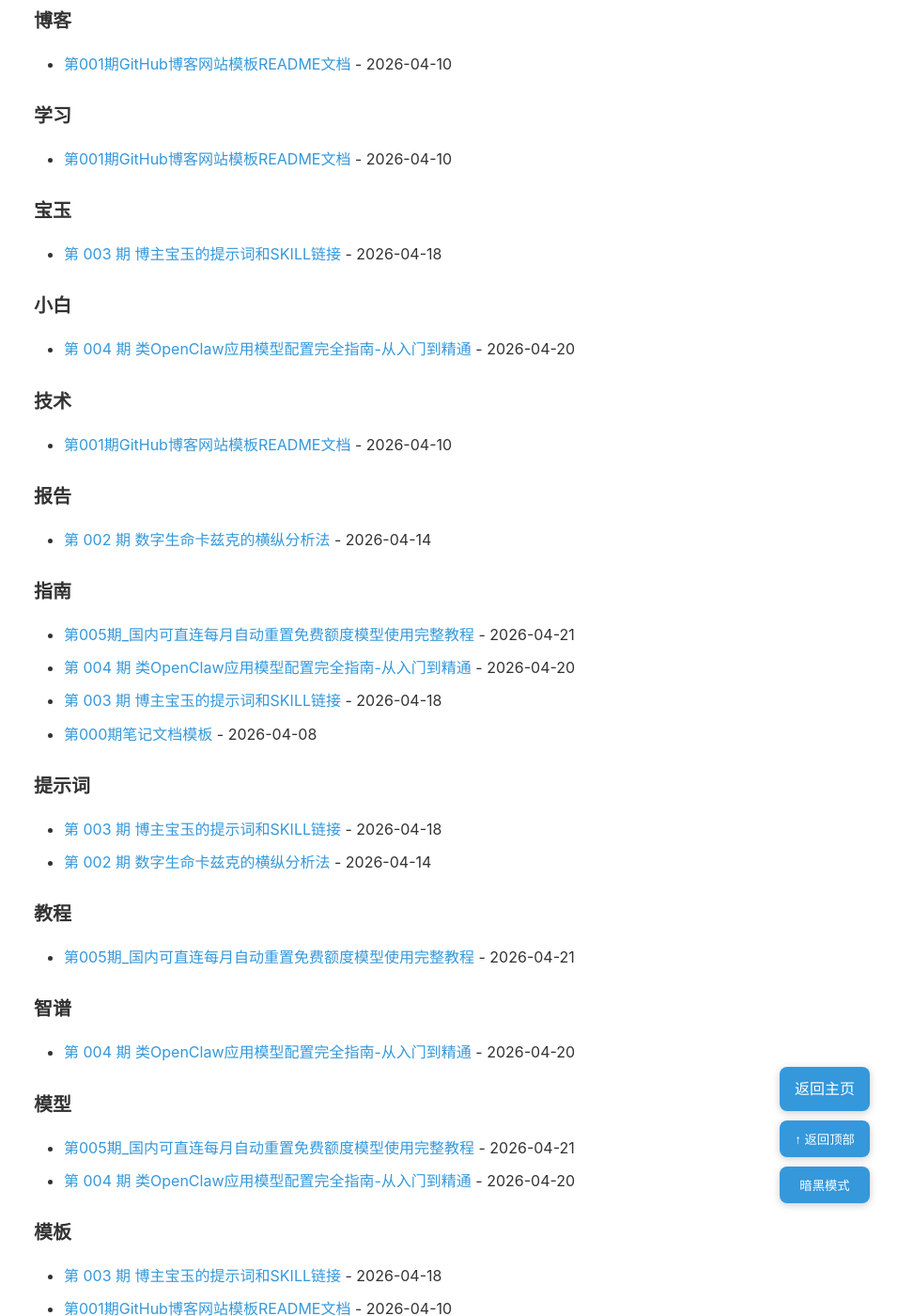
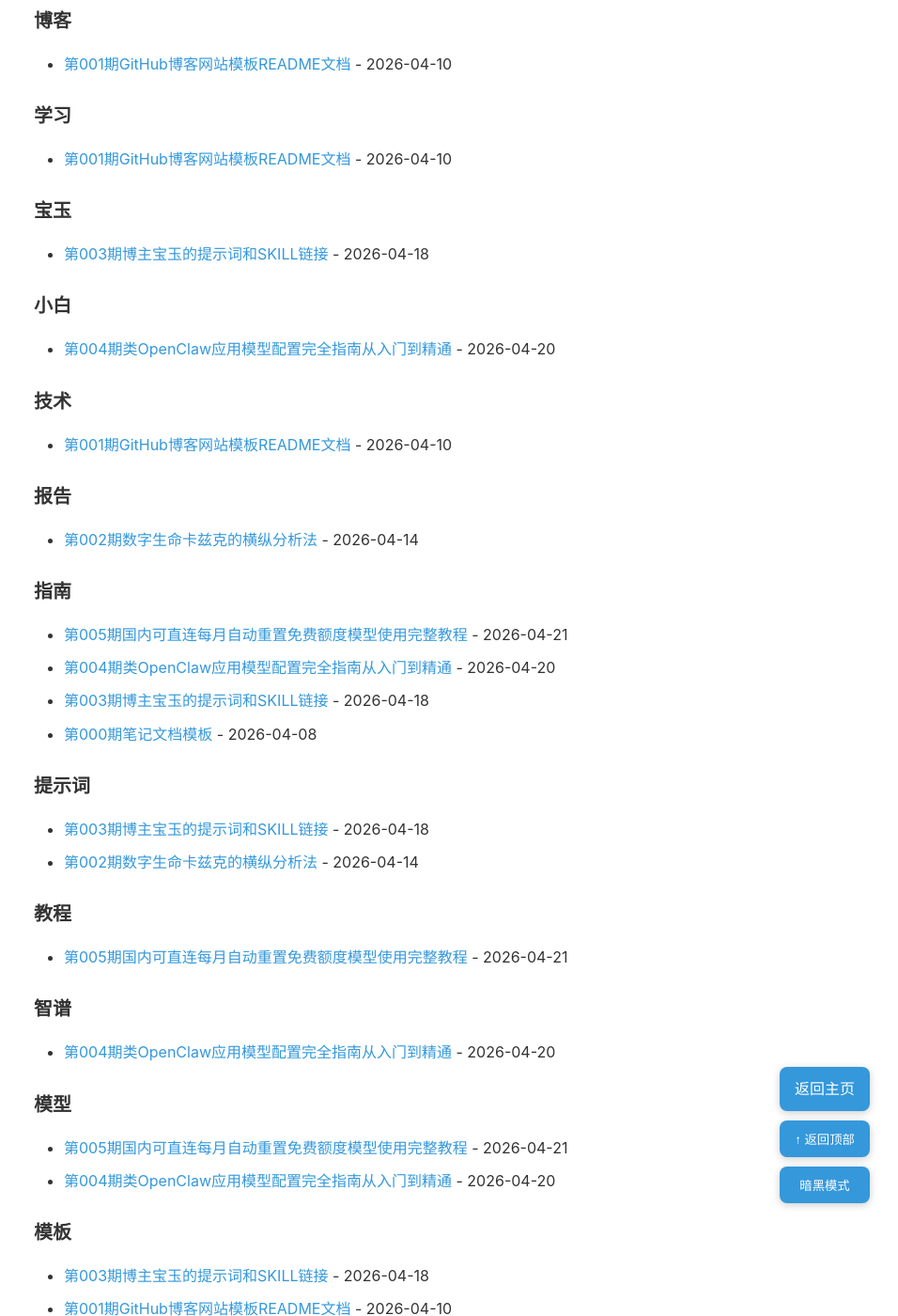
Before and after one commit to yihufree/yihufree.github.io, a Jekyll site: the page built from 文章目录.md, in a window 1280 px wide and 1400 px high, scrolled down 3326 px. Shown: the whole window at 94% size, without its empty margins (324-1280 px from the left). Built offline with Jekyll 4.4.1, drawn with Linux system fonts in a browser that asks for light colours; our own code applies the rules of GitHub Pages for plain Markdown files; comment, search, counter and statistics services are not loaded; some of the changed text lies outside the part shown.

Commit message:
🤖 自动更新文章目录

```diff
--- a/文章目录.md
+++ b/文章目录.md
@@ -32,12 +32,12 @@
 
 | 序号 | 标题 | 日期 | 标签 |
 |------|------|------|------|
-| 1 | [第005期_国内可直连每月自动重置免费额度模型使用完整教程](/2026/04/21/第 005 期每月自动重置免费额度模型使用教程.html) | 2026-04-21 | `模型` `API` `指南` `免费` `教程` |
-| 2 | [第 004 期 类OpenClaw应用模型配置完全指南-从入门到精通](/2026/04/20/第 004 期-类OpenClaw应用模型配置完全指南-从入门到精通.html) | 2026-04-20 | `龙虾` `配置` `指南` `小白` `模型` `DeepSeek` `智谱` `硅基流动` `OpenRouter` |
-| 3 | [第 003 期 博主宝玉的提示词和SKILL链接](/2026/04/18/第 003 期-博主宝玉的提示词和SKILL链接l.html) | 2026-04-18 | `模板` `写作` `指南` `skill` `提示词` `Prompt` `Jim Liu` `宝玉` |
-| 4 | [第 002 期 数字生命卡兹克的横纵分析法](/2026/04/14/第 002 期-数字生命卡兹克的横纵分析法.html) | 2026-04-14 | `Prompt` `写作` `提示词` `横纵分析法` `研究` `深度` `报告` |
-| 5 | [第001期GitHub博客网站模板README文档](/2026/04/10/第 001 期-GitHub博客网站模板README文档.html) | 2026-04-10 | `博客` `网站` `模板` `学习` `技术` `GitHub` |
-| 6 | [第000期笔记文档模板](/2026/04/08/第 000 期笔记文档模板.html) | 2026-04-08 | `模板` `写作` `指南` |
+| 1 | [第005期国内可直连每月自动重置免费额度模型使用完整教程](/2026/04/21/第005期每月自动重置免费额度模型使用教程.html) | 2026-04-21 | `模型` `API` `指南` `免费` `教程` |
+| 2 | [第004期类OpenClaw应用模型配置完全指南从入门到精通](/2026/04/20/第004期类OpenClaw应用模型配置完全指南-从入门到精通.html) | 2026-04-20 | `龙虾` `配置` `指南` `小白` `模型` `DeepSeek` `智谱` `硅基流动` `OpenRouter` |
+| 3 | [第003期博主宝玉的提示词和SKILL链接](/2026/04/18/第003期博主宝玉的提示词和SKILL链接l.html) | 2026-04-18 | `模板` `写作` `指南` `skill` `提示词` `Prompt` `Jim Liu` `宝玉` |
+| 4 | [第002期数字生命卡兹克的横纵分析法](/2026/04/14/第002期数字生命卡兹克的横纵分析法.html) | 2026-04-14 | `Prompt` `写作` `提示词` `横纵分析法` `研究` `深度` `报告` |
+| 5 | [第001期GitHub博客网站模板README文档](/2026/04/10/第001期GitHub博客网站模板README文档.html) | 2026-04-10 | `博客` `网站` `模板` `学习` `技术` `GitHub` |
+| 6 | [第000期笔记文档模板](/2026/04/08/第000期笔记文档模板.html) | 2026-04-08 | `模板` `写作` `指南` |
 | 7 | [测试文章](/2026/04/07/测试文章.html) | 2026-04-07 |  |
 
 ---
@@ -46,17 +46,17 @@
 
 ### 2026 年
 
-- **2026-04-21** - [第005期_国内可直连每月自动重置免费额度模型使用完整教程](/2026/04/21/第 005 期每月自动重置免费额度模型使用教程.html)
+- **2026-04-21** - [第005期国内可直连每月自动重置免费额度模型使用完整教程](/2026/04/21/第005期每月自动重置免费额度模型使用教程.html)
   - 标签：`模型` `API` `指南` `免费` `教程`
-- **2026-04-20** - [第 004 期 类OpenClaw应用模型配置完全指南-从入门到精通](/2026/04/20/第 004 期-类OpenClaw应用模型配置完全指南-从入门到精通.html)
+- **2026-04-20** - [第004期类OpenClaw应用模型配置完全指南从入门到精通](/2026/04/20/第004期类OpenClaw应用模型配置完全指南-从入门到精通.html)
   - 标签：`龙虾` `配置` `指南` `小白` `模型` `DeepSeek` `智谱` `硅基流动` `OpenRouter`
-- **2026-04-18** - [第 003 期 博主宝玉的提示词和SKILL链接](/2026/04/18/第 003 期-博主宝玉的提示词和SKILL链接l.html)
+- **2026-04-18** - [第003期博主宝玉的提示词和SKILL链接](/2026/04/18/第003期博主宝玉的提示词和SKILL链接l.html)
   - 标签：`模板` `写作` `指南` `skill` `提示词` `Prompt` `Jim Liu` `宝玉`
-- **2026-04-14** - [第 002 期 数字生命卡兹克的横纵分析法](/2026/04/14/第 002 期-数字生命卡兹克的横纵分析法.html)
+- **2026-04-14** - [第002期数字生命卡兹克的横纵分析法](/2026/04/14/第002期数字生命卡兹克的横纵分析法.html)
   - 标签：`Prompt` `写作` `提示词` `横纵分析法` `研究` `深度` `报告`
-- **2026-04-10** - [第001期GitHub博客网站模板README文档](/2026/04/10/第 001 期-GitHub博客网站模板README文档.html)
+- **2026-04-10** - [第001期GitHub博客网站模板README文档](/2026/04/10/第001期GitHub博客网站模板README文档.html)
   - 标签：`博客` `网站` `模板` `学习` `技术` `GitHub`
-- **2026-04-08** - [第000期笔记文档模板](/2026/04/08/第 000 期笔记文档模板.html)
+- **2026-04-08** - [第000期笔记文档模板](/2026/04/08/第000期笔记文档模板.html)
   - 标签：`模板` `写作` `指南`
 - **2026-04-07** - [测试文章](/2026/04/07/测试文章.html)
 
@@ -66,125 +66,125 @@
 
 ### API
 
-- [第005期_国内可直连每月自动重置免费额度模型使用完整教程](/2026/04/21/第 005 期每月自动重置免费额度模型使用教程.html) - 2026-04-21
+- [第005期国内可直连每月自动重置免费额度模型使用完整教程](/2026/04/21/第005期每月自动重置免费额度模型使用教程.html) - 2026-04-21
 
 ### DeepSeek
 
-- [第 004 期 类OpenClaw应用模型配置完全指南-从入门到精通](/2026/04/20/第 004 期-类OpenClaw应用模型配置完全指南-从入门到精通.html) - 2026-04-20
+- [第004期类OpenClaw应用模型配置完全指南从入门到精通](/2026/04/20/第004期类OpenClaw应用模型配置完全指南-从入门到精通.html) - 2026-04-20
 
 ### GitHub
 
-- [第001期GitHub博客网站模板README文档](/2026/04/10/第 001 期-GitHub博客网站模板README文档.html) - 2026-04-10
+- [第001期GitHub博客网站模板README文档](/2026/04/10/第001期GitHub博客网站模板README文档.html) - 2026-04-10
 
 ### Jim Liu
 
-- [第 003 期 博主宝玉的提示词和SKILL链接](/2026/04/18/第 003 期-博主宝玉的提示词和SKILL链接l.html) - 2026-04-18
+- [第003期博主宝玉的提示词和SKILL链接](/2026/04/18/第003期博主宝玉的提示词和SKILL链接l.html) - 2026-04-18
 
 ### OpenRouter
 
-- [第 004 期 类OpenClaw应用模型配置完全指南-从入门到精通](/2026/04/20/第 004 期-类OpenClaw应用模型配置完全指南-从入门到精通.html) - 2026-04-20
+- [第004期类OpenClaw应用模型配置完全指南从入门到精通](/2026/04/20/第004期类OpenClaw应用模型配置完全指南-从入门到精通.html) - 2026-04-20
 
 ### Prompt
 
-- [第 003 期 博主宝玉的提示词和SKILL链接](/2026/04/18/第 003 期-博主宝玉的提示词和SKILL链接l.html) - 2026-04-18
-- [第 002 期 数字生命卡兹克的横纵分析法](/2026/04/14/第 002 期-数字生命卡兹克的横纵分析法.html) - 2026-04-14
+- [第003期博主宝玉的提示词和SKILL链接](/2026/04/18/第003期博主宝玉的提示词和SKILL链接l.html) - 2026-04-18
+- [第002期数字生命卡兹克的横纵分析法](/2026/04/14/第002期数字生命卡兹克的横纵分析法.html) - 2026-04-14
 
 ### skill
 
-- [第 003 期 博主宝玉的提示词和SKILL链接](/2026/04/18/第 003 期-博主宝玉的提示词和SKILL链接l.html) - 2026-04-18
+- [第003期博主宝玉的提示词和SKILL链接](/2026/04/18/第003期博主宝玉的提示词和SKILL链接l.html) - 2026-04-18
 
 ### 免费
 
-- [第005期_国内可直连每月自动重置免费额度模型使用完整教程](/2026/04/21/第 005 期每月自动重置免费额度模型使用教程.html) - 2026-04-21
+- [第005期国内可直连每月自动重置免费额度模型使用完整教程](/2026/04/21/第005期每月自动重置免费额度模型使用教程.html) - 2026-04-21
 
 ### 写作
 
-- [第 003 期 博主宝玉的提示词和SKILL链接](/2026/04/18/第 003 期-博主宝玉的提示词和SKILL链接l.html) - 2026-04-18
-- [第 002 期 数字生命卡兹克的横纵分析法](/2026/04/14/第 002 期-数字生命卡兹克的横纵分析法.html) - 2026-04-14
-- [第000期笔记文档模板](/2026/04/08/第 000 期笔记文档模板.html) - 2026-04-08
+- [第003期博主宝玉的提示词和SKILL链接](/2026/04/18/第003期博主宝玉的提示词和SKILL链接l.html) - 2026-04-18
+- [第002期数字生命卡兹克的横纵分析法](/2026/04/14/第002期数字生命卡兹克的横纵分析法.html) - 2026-04-14
+- [第000期笔记文档模板](/2026/04/08/第000期笔记文档模板.html) - 2026-04-08
 
 ### 博客
 
-- [第001期GitHub博客网站模板README文档](/2026/04/10/第 001 期-GitHub博客网站模板README文档.html) - 2026-04-10
+- [第001期GitHub博客网站模板README文档](/2026/04/10/第001期GitHub博客网站模板README文档.html) - 2026-04-10
 
 ### 学习
 
-- [第001期GitHub博客网站模板README文档](/2026/04/10/第 001 期-GitHub博客网站模板README文档.html) - 2026-04-10
+- [第001期GitHub博客网站模板README文档](/2026/04/10/第001期GitHub博客网站模板README文档.html) - 2026-04-10
 
 ### 宝玉
 
-- [第 003 期 博主宝玉的提示词和SKILL链接](/2026/04/18/第 003 期-博主宝玉的提示词和SKILL链接l.html) - 2026-04-18
+- [第003期博主宝玉的提示词和SKILL链接](/2026/04/18/第003期博主宝玉的提示词和SKILL链接l.html) - 2026-04-18
 
 ### 小白
 
-- [第 004 期 类OpenClaw应用模型配置完全指南-从入门到精通](/2026/04/20/第 004 期-类OpenClaw应用模型配置完全指南-从入门到精通.html) - 2026-04-20
+- [第004期类OpenClaw应用模型配置完全指南从入门到精通](/2026/04/20/第004期类OpenClaw应用模型配置完全指南-从入门到精通.html) - 2026-04-20
 
 ### 技术
 
-- [第001期GitHub博客网站模板README文档](/2026/04/10/第 001 期-GitHub博客网站模板README文档.html) - 2026-04-10
+- [第001期GitHub博客网站模板README文档](/2026/04/10/第001期GitHub博客网站模板README文档.html) - 2026-04-10
 
 ### 报告
 
-- [第 002 期 数字生命卡兹克的横纵分析法](/2026/04/14/第 002 期-数字生命卡兹克的横纵分析法.html) - 2026-04-14
+- [第002期数字生命卡兹克的横纵分析法](/2026/04/14/第002期数字生命卡兹克的横纵分析法.html) - 2026-04-14
 
 ### 指南
 
-- [第005期_国内可直连每月自动重置免费额度模型使用完整教程](/2026/04/21/第 005 期每月自动重置免费额度模型使用教程.html) - 2026-04-21
-- [第 004 期 类OpenClaw应用模型配置完全指南-从入门到精通](/2026/04/20/第 004 期-类OpenClaw应用模型配置完全指南-从入门到精通.html) - 2026-04-20
-- [第 003 期 博主宝玉的提示词和SKILL链接](/2026/04/18/第 003 期-博主宝玉的提示词和SKILL链接l.html) - 2026-04-18
-- [第000期笔记文档模板](/2026/04/08/第 000 期笔记文档模板.html) - 2026-04-08
+- [第005期国内可直连每月自动重置免费额度模型使用完整教程](/2026/04/21/第005期每月自动重置免费额度模型使用教程.html) - 2026-04-21
+- [第004期类OpenClaw应用模型配置完全指南从入门到精通](/2026/04/20/第004期类OpenClaw应用模型配置完全指南-从入门到精通.html) - 2026-04-20
+- [第003期博主宝玉的提示词和SKILL链接](/2026/04/18/第003期博主宝玉的提示词和SKILL链接l.html) - 2026-04-18
+- [第000期笔记文档模板](/2026/04/08/第000期笔记文档模板.html) - 2026-04-08
 
 ### 提示词
 
-- [第 003 期 博主宝玉的提示词和SKILL链接](/2026/04/18/第 003 期-博主宝玉的提示词和SKILL链接l.html) - 2026-04-18
-- [第 002 期 数字生命卡兹克的横纵分析法](/2026/04/14/第 002 期-数字生命卡兹克的横纵分析法.html) - 2026-04-14
+- [第003期博主宝玉的提示词和SKILL链接](/2026/04/18/第003期博主宝玉的提示词和SKILL链接l.html) - 2026-04-18
+- [第002期数字生命卡兹克的横纵分析法](/2026/04/14/第002期数字生命卡兹克的横纵分析法.html) - 2026-04-14
 
 ### 教程
 
-- [第005期_国内可直连每月自动重置免费额度模型使用完整教程](/2026/04/21/第 005 期每月自动重置免费额度模型使用教程.html) - 2026-04-21
+- [第005期国内可直连每月自动重置免费额度模型使用完整教程](/2026/04/21/第005期每月自动重置免费额度模型使用教程.html) - 2026-04-21
 
 ### 智谱
 
-- [第 004 期 类OpenClaw应用模型配置完全指南-从入门到精通](/2026/04/20/第 004 期-类OpenClaw应用模型配置完全指南-从入门到精通.html) - 2026-04-20
+- [第004期类OpenClaw应用模型配置完全指南从入门到精通](/2026/04/20/第004期类OpenClaw应用模型配置完全指南-从入门到精通.html) - 2026-04-20
 
 ### 模型
 
-- [第005期_国内可直连每月自动重置免费额度模型使用完整教程](/2026/04/21/第 005 期每月自动重置免费额度模型使用教程.html) - 2026-04-21
-- [第 004 期 类OpenClaw应用模型配置完全指南-从入门到精通](/2026/04/20/第 004 期-类OpenClaw应用模型配置完全指南-从入门到精通.html) - 2026-04-20
+- [第005期国内可直连每月自动重置免费额度模型使用完整教程](/2026/04/21/第005期每月自动重置免费额度模型使用教程.html) - 2026-04-21
+- [第004期类OpenClaw应用模型配置完全指南从入门到精通](/2026/04/20/第004期类OpenClaw应用模型配置完全指南-从入门到精通.html) - 2026-04-20
 
 ### 模板
 
-- [第 003 期 博主宝玉的提示词和SKILL链接](/2026/04/18/第 003 期-博主宝玉的提示词和SKILL链接l.html) - 2026-04-18
-- [第001期GitHub博客网站模板README文档](/2026/04/10/第 001 期-GitHub博客网站模板README文档.html) - 2026-04-10
-- [第000期笔记文档模板](/2026/04/08/第 000 期笔记文档模板.html) - 2026-04-08
+- [第003期博主宝玉的提示词和SKILL链接](/2026/04/18/第003期博主宝玉的提示词和SKILL链接l.html) - 2026-04-18
+- [第001期GitHub博客网站模板README文档](/2026/04/10/第001期GitHub博客网站模板README文档.html) - 2026-04-10
+- [第000期笔记文档模板](/2026/04/08/第000期笔记文档模板.html) - 2026-04-08
 
 ### 横纵分析法
 
-- [第 002 期 数字生命卡兹克的横纵分析法](/2026/04/14/第 002 期-数字生命卡兹克的横纵分析法.html) - 2026-04-14
+- [第002期数字生命卡兹克的横纵分析法](/2026/04/14/第002期数字生命卡兹克的横纵分析法.html) - 2026-04-14
 
 ### 深度
 
-- [第 002 期 数字生命卡兹克的横纵分析法](/2026/04/14/第 002 期-数字生命卡兹克的横纵分析法.html) - 2026-04-14
+- [第002期数字生命卡兹克的横纵分析法](/2026/04/14/第002期数字生命卡兹克的横纵分析法.html) - 2026-04-14
 
 ### 研究
 
-- [第 002 期 数字生命卡兹克的横纵分析法](/2026/04/14/第 002 期-数字生命卡兹克的横纵分析法.html) - 2026-04-14
+- [第002期数字生命卡兹克的横纵分析法](/2026/04/14/第002期数字生命卡兹克的横纵分析法.html) - 2026-04-14
 
 ### 硅基流动
 
-- [第 004 期 类OpenClaw应用模型配置完全指南-从入门到精通](/2026/04/20/第 004 期-类OpenClaw应用模型配置完全指南-从入门到精通.html) - 2026-04-20
+- [第004期类OpenClaw应用模型配置完全指南从入门到精通](/2026/04/20/第004期类OpenClaw应用模型配置完全指南-从入门到精通.html) - 2026-04-20
 
 ### 网站
 
-- [第001期GitHub博客网站模板README文档](/2026/04/10/第 001 期-GitHub博客网站模板README文档.html) - 2026-04-10
+- [第001期GitHub博客网站模板README文档](/2026/04/10/第001期GitHub博客网站模板README文档.html) - 2026-04-10
 
 ### 配置
 
-- [第 004 期 类OpenClaw应用模型配置完全指南-从入门到精通](/2026/04/20/第 004 期-类OpenClaw应用模型配置完全指南-从入门到精通.html) - 2026-04-20
+- [第004期类OpenClaw应用模型配置完全指南从入门到精通](/2026/04/20/第004期类OpenClaw应用模型配置完全指南-从入门到精通.html) - 2026-04-20
 
 ### 龙虾
 
-- [第 004 期 类OpenClaw应用模型配置完全指南-从入门到精通](/2026/04/20/第 004 期-类OpenClaw应用模型配置完全指南-从入门到精通.html) - 2026-04-20
+- [第004期类OpenClaw应用模型配置完全指南从入门到精通](/2026/04/20/第004期类OpenClaw应用模型配置完全指南-从入门到精通.html) - 2026-04-20
 
 ---
 
```
Also changed, not shown: other parts of 文章目录.md (+1 -1 lines).
